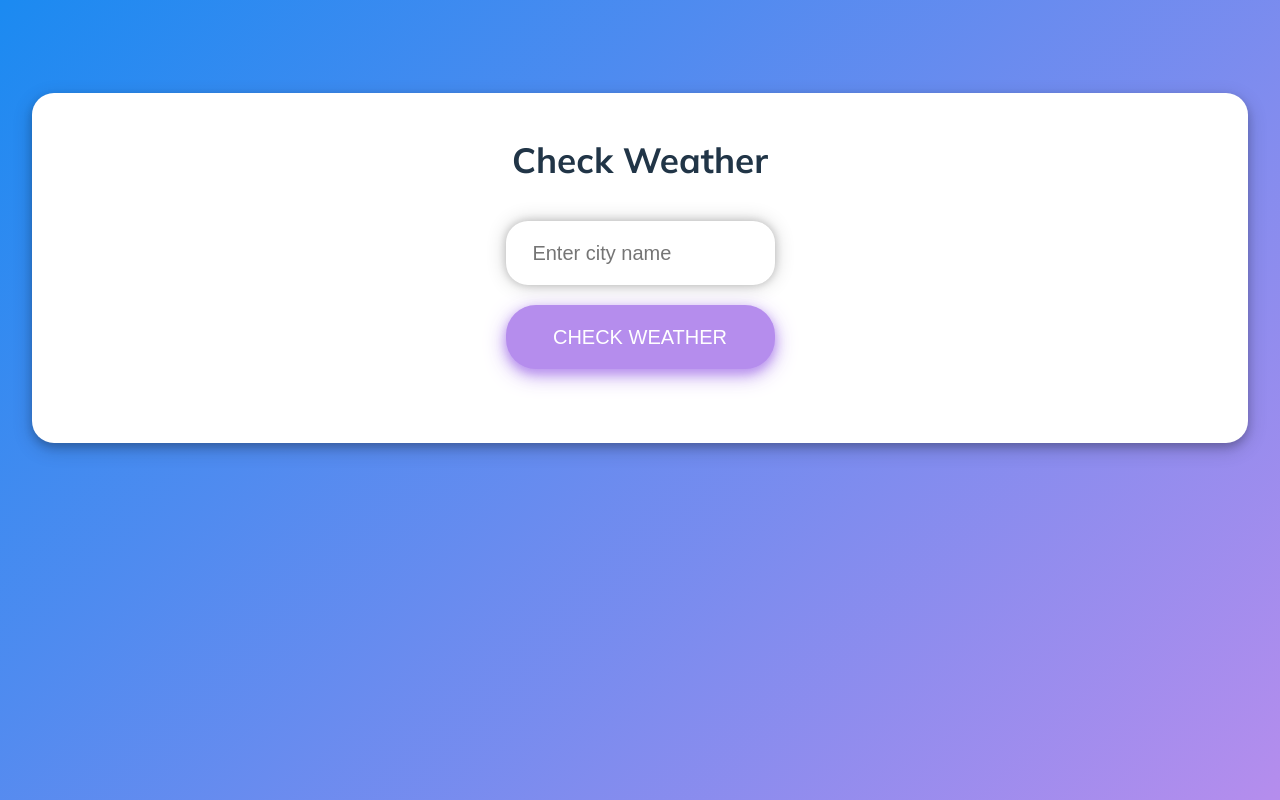
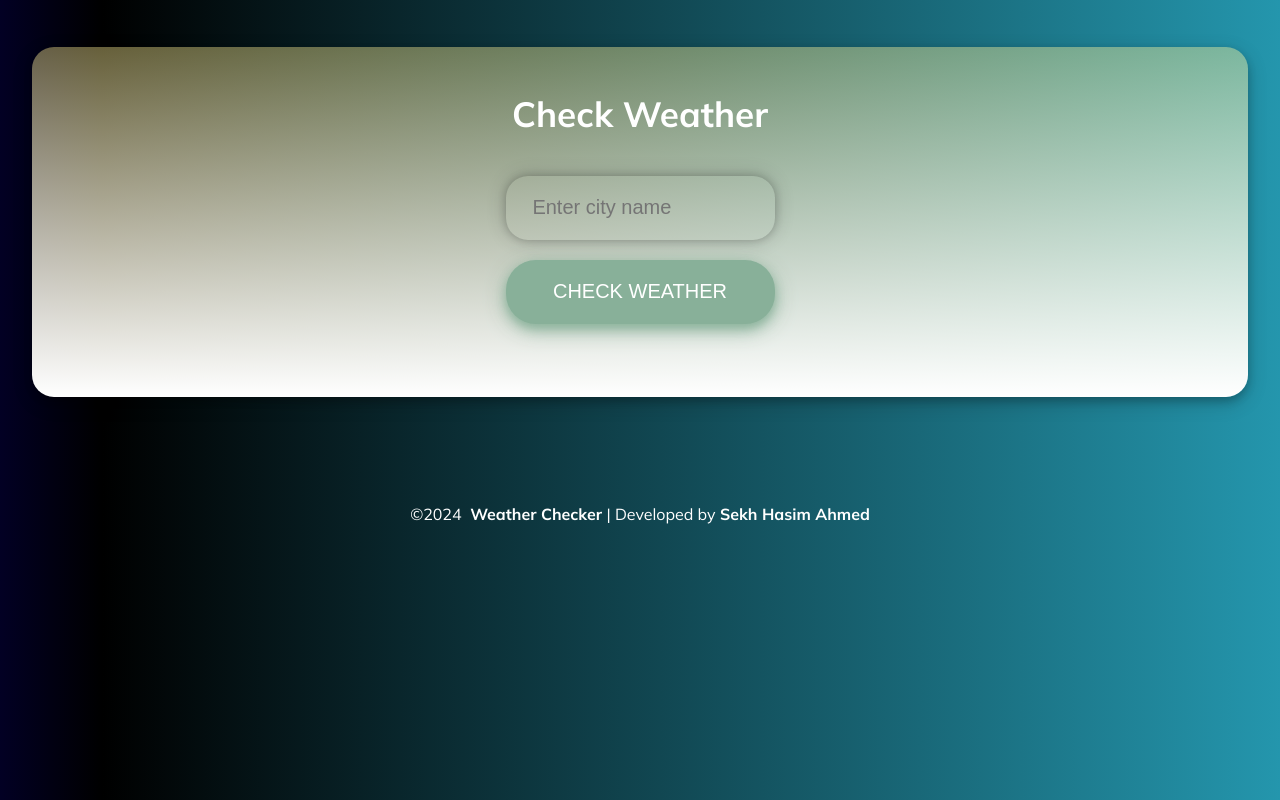
Before and after one commit to skhasimahmed/weather-checker, a React (Vite) app: page / in a window 1280 px wide. Built offline with nearby package versions, Linux system fonts and the light colour scheme.

Commit message:
CSS fix.

```diff
--- a/src/App.css
+++ b/src/App.css
@@ -1,13 +1,13 @@
 #root {
   max-width: 1280px;
-  /* margin: 0 auto; */
   padding: 2rem;
   text-align: center;
   height: auto;
 }
 
-body{
-  background: linear-gradient(135deg, #1B8AF1, #B58DED);
+body {
+  background: rgb(2, 0, 36);
+  background: linear-gradient(90deg, rgba(2, 0, 36, 1) 0%, rgba(0, 0, 0, 1) 8%, rgba(36, 150, 173, 1) 100%);
   width: 100%;
   font-family: Mulish, Helvetica Neue, Helvetica, Arial, sans-serif;
   text-align: center;
@@ -20,9 +20,11 @@ body{
   will-change: filter;
   transition: filter 300ms;
 }
+
 .logo:hover {
   filter: drop-shadow(0 0 2em #646cffaa);
 }
+
 .logo.react:hover {
   filter: drop-shadow(0 0 2em #61dafbaa);
 }
@@ -31,6 +33,7 @@ body{
   from {
     transform: rotate(0deg);
   }
+
   to {
     transform: rotate(360deg);
   }
@@ -50,11 +53,10 @@ body{
   color: #888;
 }
 
-
 /* Change the white to any color */
 input:-webkit-autofill,
 input:-webkit-autofill:hover,
 input:-webkit-autofill:focus,
-input:-webkit-autofill:active{
-    -webkit-box-shadow: 0 0 0 30px white inset !important;
+input:-webkit-autofill:active {
+  -webkit-box-shadow: 0 0 0 30px transparent inset !important;
 }
--- a/src/assets/css/WeatherWidget.module.css
+++ b/src/assets/css/WeatherWidget.module.css
@@ -1,10 +1,11 @@
-.weather_heading{
+.weather_heading {
     font-size: 35px;
     margin-top: 3rem;
+    color: #FFFFFF;
     margin-bottom: 2rem;
 }
 
-form{
+form {
     display: inline-block;
     align-items: center;
     height: auto;
@@ -23,6 +24,7 @@ form{
     border: none;
     width: 80%;
     outline: none;
+    background: transparent;
 }
 
 .get_weather_btn {
@@ -30,11 +32,11 @@ form{
     width: 100%;
     height: 64px;
     border-radius: 30px;
-    background: #B58DED;
+    background: #88b099;
     border: none;
     font-size: 20px;
     color: #FFFFFF;
-    box-shadow: 0 4px 8px 0 rgba(181, 141, 237, 0.7), 0 6px 20px 0 rgba(181, 141, 237, 0.9);
+    box-shadow: 0 4px 8px 0 rgba(136, 176, 153, .7), 0 6px 20px 0 rgba(136, 176, 153, .9);
     cursor: pointer;
 }
 
@@ -43,7 +45,7 @@ form{
     width: 100%;
     height: 60px;
     border-radius: 30px;
-    background: #B58DED;
+    background: #88b099;
     border: none;
     font-size: 20px;
     color: #FFFFFF;
@@ -53,13 +55,14 @@ form{
 
 .weather_form_body {
     display: inline-block;
-    background: #FFFFFF;
     width: 100%;
     height: 350px;
-    margin-top: 5%;
+    margin-top: 15px;
     border-radius: 22px;
     box-shadow: 0 4px 8px 0 rgba(0, 0, 0, 0.2), 0 6px 20px 0 rgba(0, 0, 0, 0.19);
-    margin-bottom: 5%;
+    margin-bottom: 30px;
+
+    background: linear-gradient(0deg, rgb(255, 255, 255) 0%, rgba(255, 238, 145, 0.404) 100%) 0% 0% no-repeat padding-box padding-box transparent;
 }
 
 .error_message {
@@ -73,7 +76,7 @@ form{
     border: 2px solid red;
 }
 
-.result_div{
+.result_div {
     display: inline-block;
     background: linear-gradient(0deg, rgb(255, 255, 255) 0%, rgba(255, 238, 145, 0.404) 100%) 0% 0% no-repeat padding-box padding-box transparent;
     width: 100%;
@@ -81,6 +84,10 @@ form{
     border-radius: 22px;
     box-shadow: 0 4px 8px 0 rgba(0, 0, 0, 0.2), 0 6px 20px 0 rgba(0, 0, 0, 0.19);
     color: #0072f5;
-    margin-bottom: 20px;
-    margin-top: 20px;
+    margin-bottom: 25px;
 }
+
+.footer {
+    color: #FFFFFF;
+    margin-top: 75px;
+}
--- a/src/components/WeatherWidget.jsx
+++ b/src/components/WeatherWidget.jsx
@@ -160,16 +160,15 @@ const WeatherWidget = () => {
             </button>
           )}
         </form>
+      </div>
 
-
-      </div>
       {result && (
         <div className={styles.result_div}>
           <h2 style={{ color: "black" }}>
             Weather in{" "} <br />
-              <span style={{ color: "white" }}>
-                {result.cityName}, {result.countryShortName}
-              </span>
+            <span style={{ color: "white" }}>
+              {result.cityName}, {result.countryShortName}
+            </span>
           </h2>
           <div style={{ color: "#888" }}>
             <p style={{ color: "white", margin: "5px" }}>{result.dateTime}</p>
@@ -218,10 +217,21 @@ const WeatherWidget = () => {
                   : "NA"}
               </p>
             </div>
-
           </div>
         </div >
       )}
+
+      <div className={styles.footer}>
+        <footer className="">
+          <p>&copy;
+            {(new Date().getFullYear())}&nbsp;<strong><a href=""
+              style={{ textDecoration: "none", fontWeight: "bold", color: "white" }}> Weather Checker </a></strong>
+            | Developed by
+            <strong><a href="https://www.thecreativeweb.co.in/"
+              style={{ textDecoration: "none", fontWeight: "bold", color: "white" }}> Sekh Hasim Ahmed</a></strong>
+          </p>
+        </footer>
+      </div>
     </>
   );
 };
```
